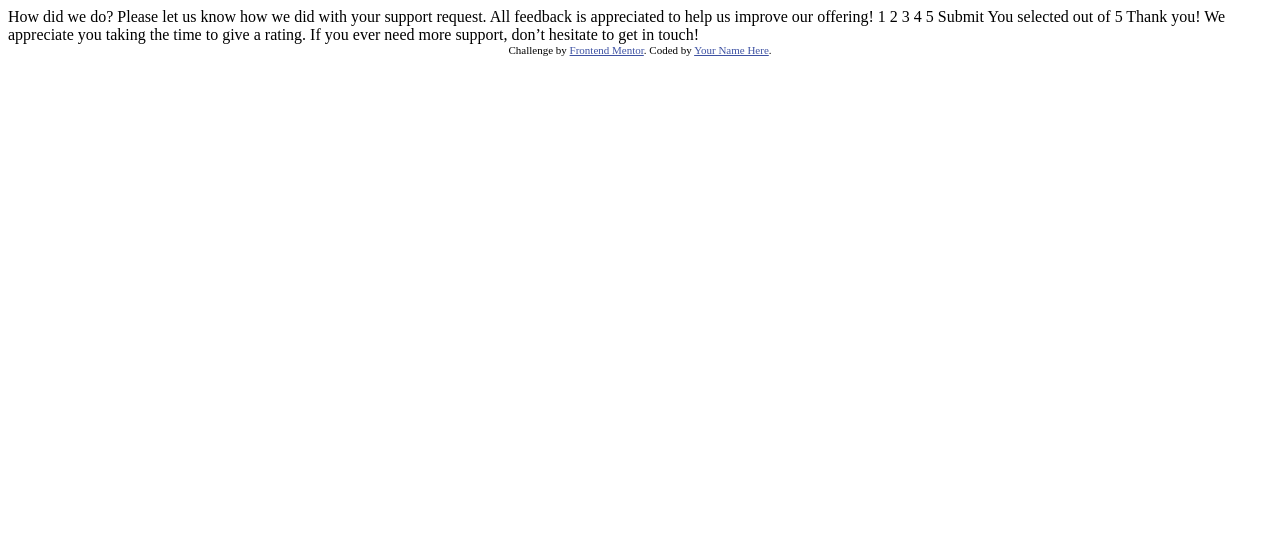
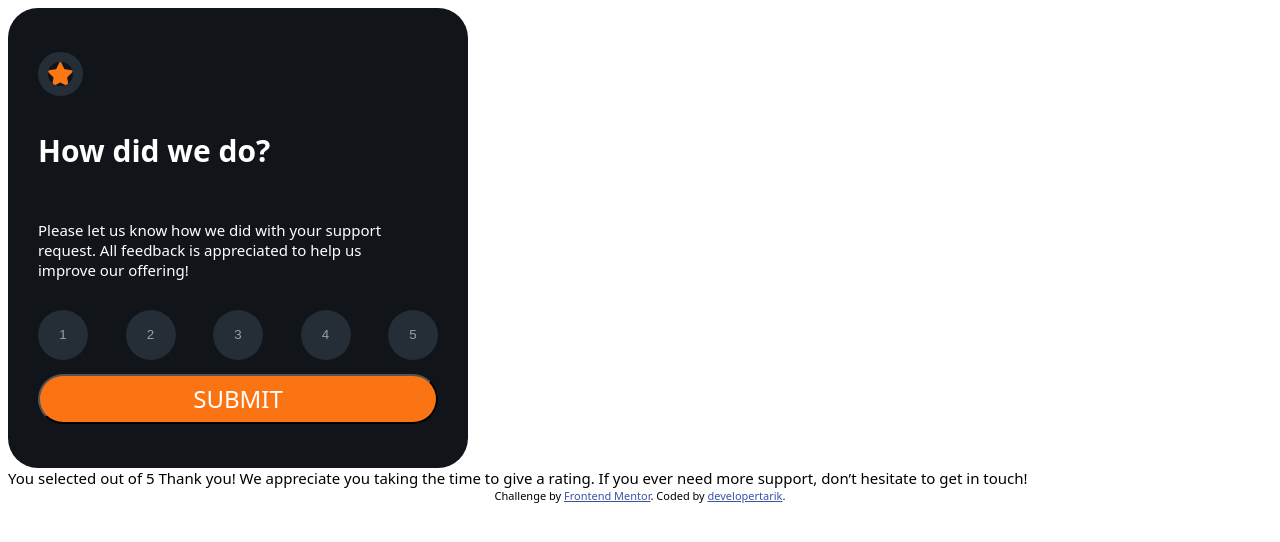
Before and after one commit to developertarik/interactive-rating-component, a plain HTML site: page index.html in a window 1280 px wide. Drawn offline with Linux system fonts and the light colour scheme.

Commit message:
add newnewnewnwe

```diff
--- a/index.html
+++ b/index.html
@@ -7,7 +7,8 @@
   <link rel="icon" type="image/png" sizes="32x32" href="./images/favicon-32x32.png">
 
   <title>Frontend Mentor | Interactive rating component</title>
-
+  <!--add css-->
+  <link rel="stylesheet" href="styles/style.css">
   <!-- Feel free to remove these styles or customise in your own stylesheet 👍 -->
   <style>
     .attribution { font-size: 11px; text-align: center; }
@@ -17,15 +18,26 @@
 <body>
 
   <!-- Rating state start -->
+  <div class="rating-state">
+    <img class="star" src="./images/icon-star.svg" width="25px" alt="star">
+   <h1>
+    How did we do?
+   </h1>
 
-  How did we do?
+<p>Please let us know how we did with your support <br> request. All feedback is appreciated
+  to help us <br> improve our offering!</p>
+ <div class="btn">
+  <button>1</button>
+  <button>2 </button>
+  <button> 3 </button>
+  <button> 4 </button>
+  <button>5</button>
+ </div>
 
-  Please let us know how we did with your support request. All feedback is appreciated
-  to help us improve our offering!
 
-  1 2 3 4 5
+    <button class="submit">Submit</button>
+  </div>
 
-  Submit
 
   <!-- Rating state end -->
 
@@ -43,7 +55,7 @@
 
   <div class="attribution">
     Challenge by <a href="https://www.frontendmentor.io?ref=challenge" target="_blank">Frontend Mentor</a>.
-    Coded by <a href="#">Your Name Here</a>.
+    Coded by <a href="#">developertarik</a>.
   </div>
 </body>
 </html>
--- a/styles/style.css
+++ b/styles/style.css
@@ -0,0 +1,49 @@
+body{
+    font-size: 15px;
+
+    font-family: system-ui, -apple-system, BlinkMacSystemFont, 'Segoe UI', Roboto, Oxygen, Ubuntu, Cantarell, 'Open Sans', 'Helvetica Neue', sans-serif;
+
+}
+.rating-state{
+    display: flex;
+    width: 400px;
+    height: 400px;
+    border-radius: 30px;
+     color: white;
+    flex-direction: column;
+     justify-content: space-evenly;
+    padding:30px;
+    background-color:hsl(213, 19%, 8%);
+
+}
+.star{
+
+
+        border: 10px solid;
+        border-color: hsl(213,19%,18%);
+        border-radius: 30px;
+}
+.btn >button{
+    background-color: hsl(213, 19%, 18%);
+    color:hsl(217, 12%, 63%);
+    width:50px;
+    border-radius: 100px;
+    height: 50px;
+}
+.submit{
+    height: 50px;
+    background: hsl(25, 97%, 53%);
+    color:white;
+    font-size: x-large;
+    font-family: system-ui, -apple-system, BlinkMacSystemFont, 'Segoe UI', Roboto, Oxygen, Ubuntu, Cantarell, 'Open Sans', 'Helvetica Neue', sans-serif;
+    text-transform: uppercase;
+    border-radius: 25px;
+}
+.btn   {
+    display:flex;
+    justify-content: space-between;
+}
+.btn >button{
+    border:none;
+
+}
```
